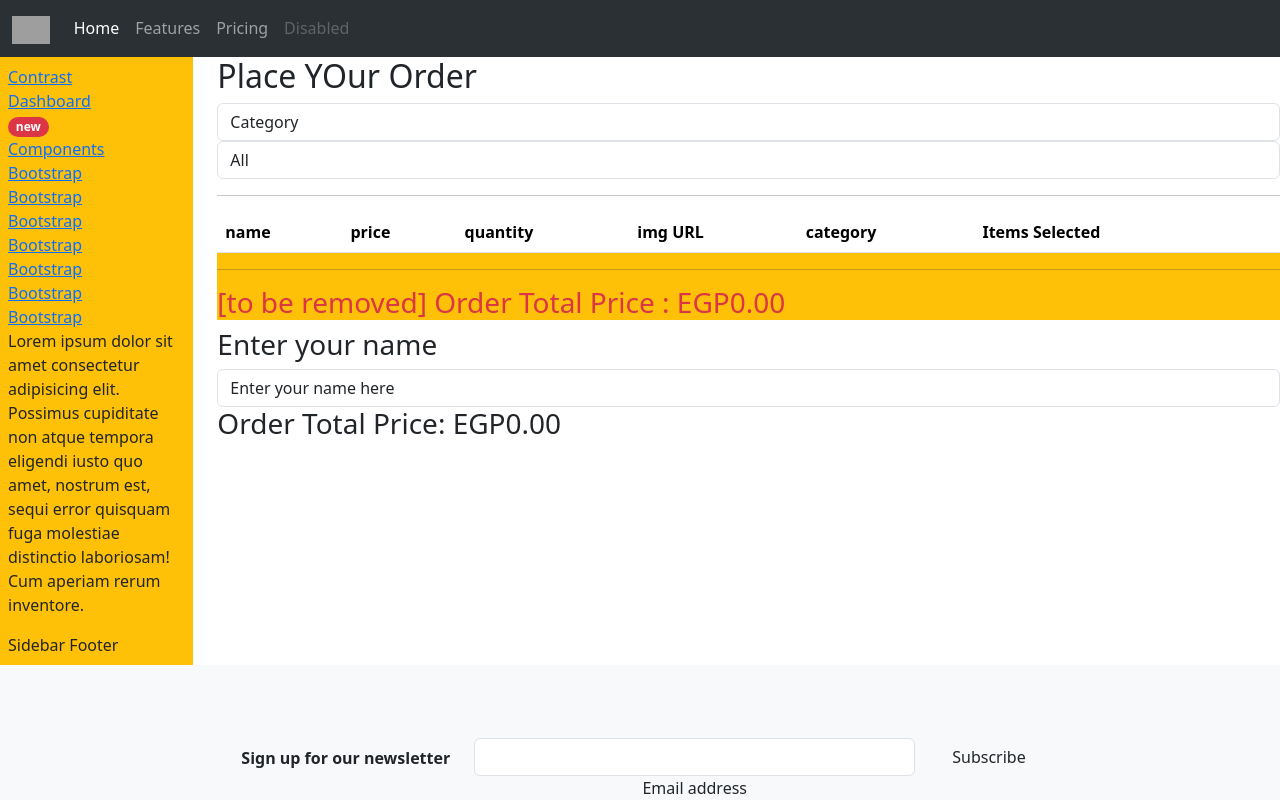
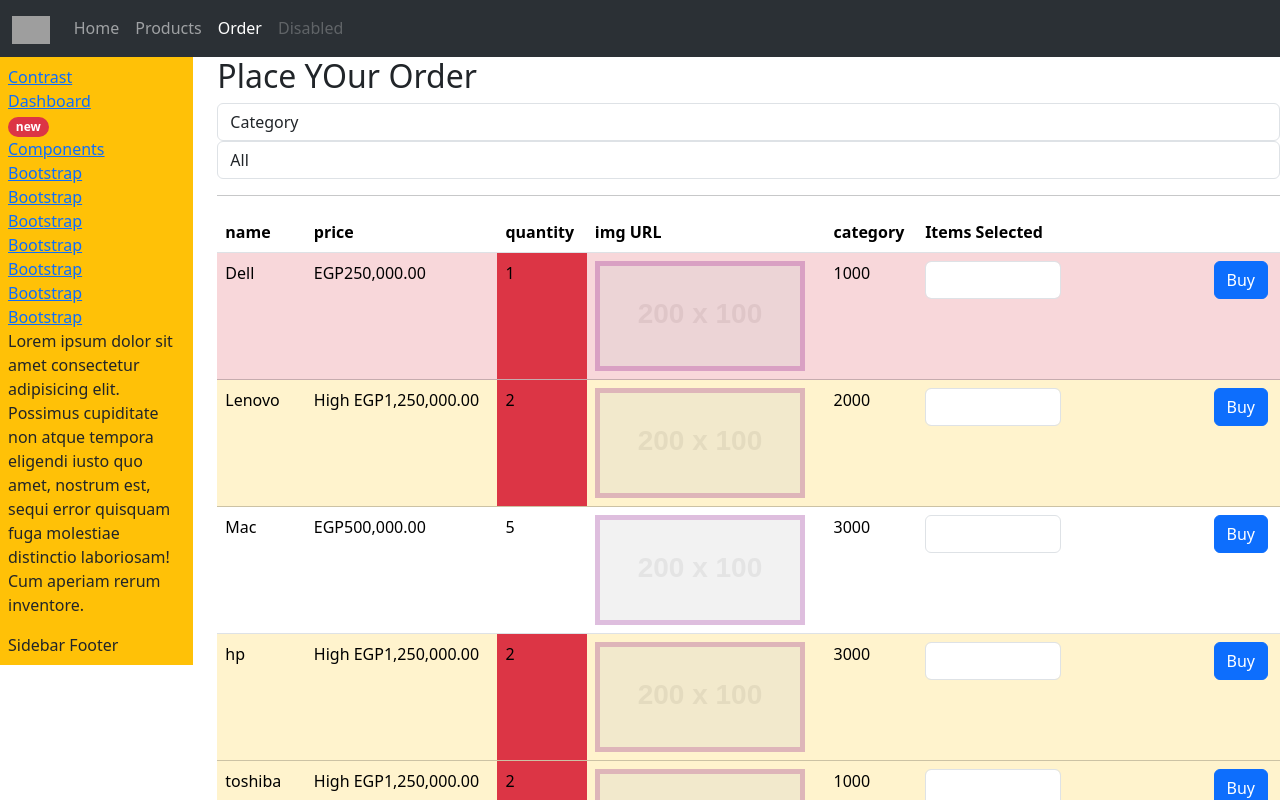
Before and after one commit to ahmed-mohsen966/E-Commerce-Demo, an Angular app: page /Order in a window 1280 px wide. Before the commit this address led to /. Shown: the top 800 px of the page. Built offline with nearby package versions, Linux system fonts and the light colour scheme; grey boxes are pictures that could not be loaded.

Commit message:
use Routing for navigating pages

```diff
--- a/src/app/Components/header/header.component.html
+++ b/src/app/Components/header/header.component.html
@@ -10,13 +10,13 @@
     <div class="collapse navbar-collapse" id="navbarNav">
       <ul class="navbar-nav">
         <li class="nav-item">
-          <a class="nav-link active" aria-current="page" href="#">Home</a>
+          <a class="nav-link active" aria-current="page" routerLink="/Home" routerLinkActive="active">Home</a>
         </li>
         <li class="nav-item">
-          <a class="nav-link" href="#">Features</a>
+          <a class="nav-link" routerLink="/Products" routerLinkActive="active">Products</a>
         </li>
         <li class="nav-item">
-          <a class="nav-link" href="#">Pricing</a>
+          <a class="nav-link" routerLink="/Order" routerLinkActive="active">Order</a>
         </li>
         <li class="nav-item">
           <a class="nav-link disabled" aria-disabled="true">Disabled</a>
--- a/src/app/Components/home/home.component.html
+++ b/src/app/Components/home/home.component.html
@@ -12,5 +12,6 @@
     {{item}}
   </li>
 </ul> -->
+<h3>Welcome Home</h3>
 <!-- <<app-products></app-products> -->
-<app-order></app-order>
+<!-- <app-order></app-order> -->
--- a/src/app/Components/products/products.component.ts
+++ b/src/app/Components/products/products.component.ts
@@ -21,7 +21,8 @@
 
   }
   ngOnInit(): void {
-    this.filteredProducts = this.prdList;
+    this.filteredProducts = this.productService.GetAllProducts();
+
   }
   ngOnChanges(): void {
     //this.ChangeCatFilter();
--- a/src/app/app-routing.module.ts
+++ b/src/app/app-routing.module.ts
@@ -1,7 +1,15 @@
 import { NgModule } from '@angular/core';
 import { RouterModule, Routes } from '@angular/router';
+import { HomeComponent } from './Components/home/home.component';
+import { ProductsComponent } from './Components/products/products.component';
+import { OrderComponent } from './Components/order/order.component';
 
-const routes: Routes = [];
+const routes: Routes = [
+  {path: '', redirectTo: '/Home', pathMatch: 'full'},
+  {path: 'Home', component: HomeComponent},
+  {path: 'Products' , component: ProductsComponent},
+  {path: 'Order' , component: OrderComponent}
+];
 
 @NgModule({
   imports: [RouterModule.forRoot(routes)],
--- a/src/app/app.component.html
+++ b/src/app/app.component.html
@@ -3,7 +3,11 @@
 <div class="container-fluid g-0">
   <section class="row">
     <app-sidebar class="col-2"></app-sidebar>
-    <app-order class="col-10"></app-order>
+    <!-- <app-order class="col-10"></app-order> -->
+     <div class="col-10">
+      <router-outlet></router-outlet>
+
+     </div>
   </section>
 </div>
 <app-footer></app-footer>
```
